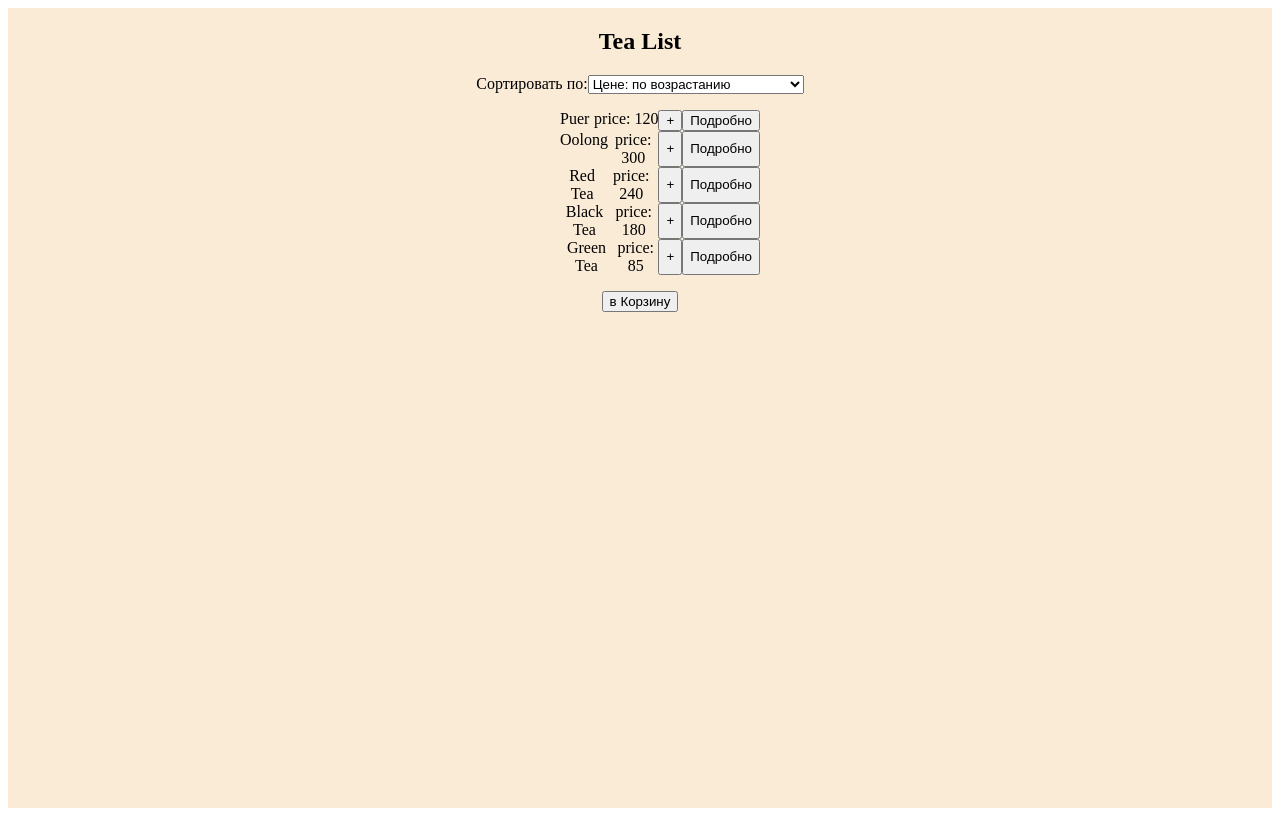
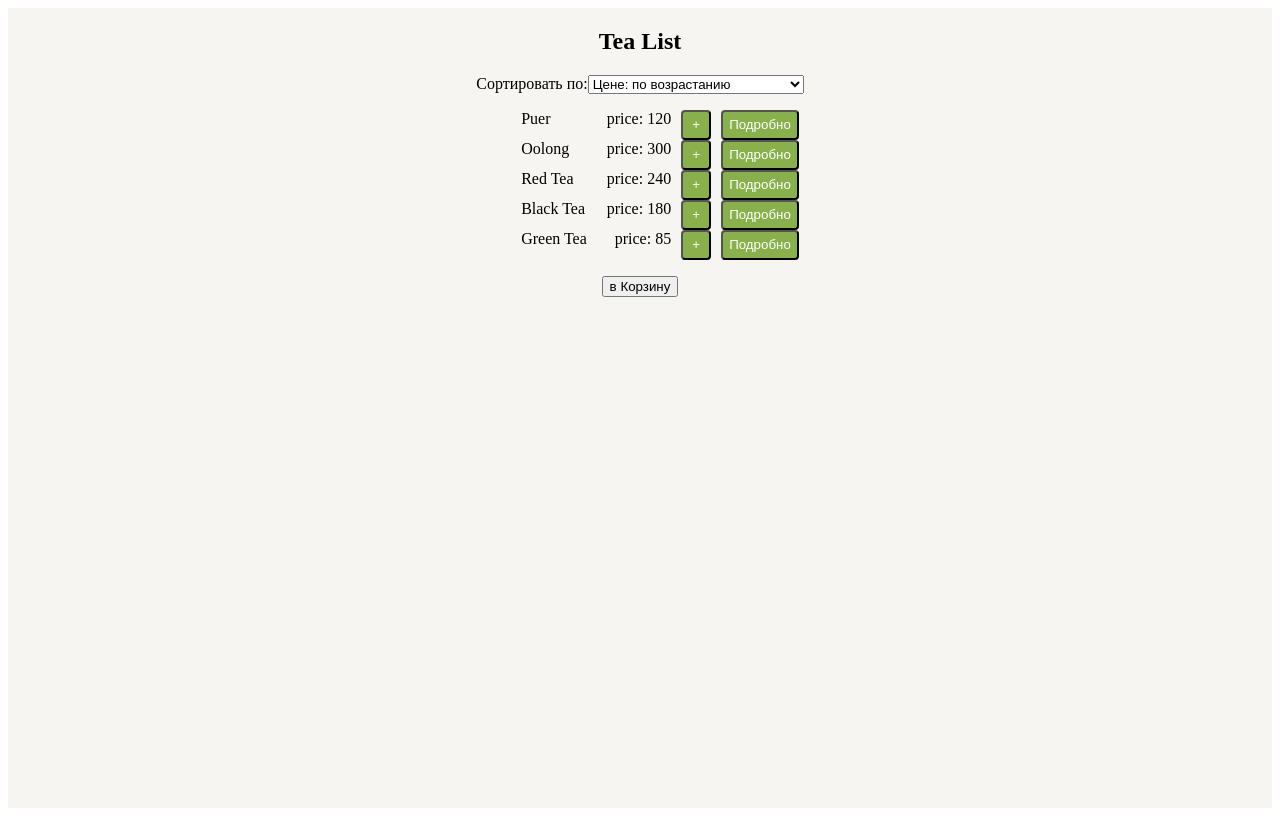
Before and after one commit to makishima44/teas_shop, a React (Vite) app: page / in a window 1280 px wide. Built offline with nearby package versions, Linux system fonts and the light colour scheme.

Commit message:
add universal Button component

```diff
--- a/src/App.css
+++ b/src/App.css
@@ -2,7 +2,7 @@
   display: flex;
   justify-content: center;
   height: 100vh;
-  background-color: antiquewhite;
+  background-color: #f7f5f2;
 }
 
 ul {
--- /dev/null
+++ b/src/components/Button/Button.module.css
@@ -0,0 +1,17 @@
+.button {
+  color: #ffffff;
+  background-color: #88b04b;
+  border-radius: 4px;
+  min-width: 30px;
+  min-height: 30px;
+  transition: all 0.3s ease-in-out;
+  cursor: pointer;
+}
+
+.button:hover {
+  background-color: #567d46;
+}
+
+.button:active {
+  background-color: #6b8e23;
+}
--- /dev/null
+++ b/src/components/Button/Button.tsx
@@ -0,0 +1,17 @@
+import styles from "./Button.module.css";
+
+export type ButtonPropsType = {
+  name: string;
+  onClick: () => void;
+  disabled?: boolean;
+};
+
+const Button = ({ name, onClick, disabled }: ButtonPropsType) => {
+  return (
+    <button className={styles.button} onClick={onClick}>
+      {name}
+    </button>
+  );
+};
+
+export default Button;
--- a/src/components/ProductList/ProductItem.module.css
+++ b/src/components/ProductList/ProductItem.module.css
@@ -8,6 +8,6 @@
 
 .productListBlock {
   display: flex;
-  justify-content: space-between;
-  width: 200px;
+  gap: 10px;
+  /* width: 200px; */
 }
--- a/src/components/ProductList/ProductList.tsx
+++ b/src/components/ProductList/ProductList.tsx
@@ -8,15 +8,12 @@ import { addItem } from "../../redux/slices/cartSlice";
 import { ProductType } from "../../types/types";
 
 import styles from "./ProductItem.module.css";
+import Button from "../Button/Button";
 
 export const ProductList = () => {
   const productArr = useSelector((state: RootState) => state.product);
   const navigate = useNavigate();
   const dispatch = useDispatch<AppDispatch>();
-
-  // useEffect(() => {
-  //   dispatch(fetchProducts());
-  // }, [dispatch]);
 
   const addItemToCart = (el: ProductType) => {
     dispatch(addItem(el));
@@ -35,8 +32,8 @@ export const ProductList = () => {
           return (
             <div className={styles.productListBlock} key={el.id}>
               <ProductItem name={el.name} price={el.price} id={el.id} />
-              <button onClick={() => addItemToCart(el)}>+</button>
-              <button onClick={() => handleProductClick(el.id)}>Подробно</button>
+              <Button name={"+"} onClick={() => addItemToCart(el)} />
+              <Button name={"Подробно"} onClick={() => handleProductClick(el.id)} />
             </div>
           );
         })}
```
